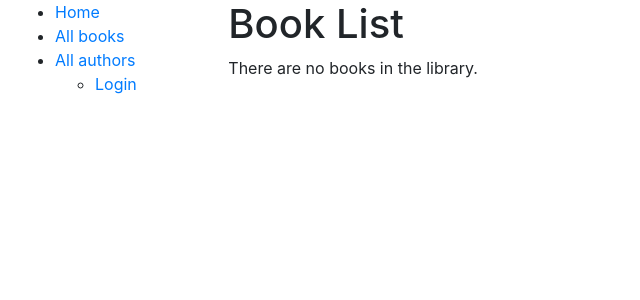
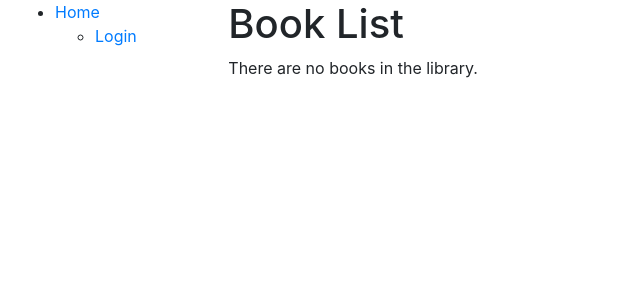
Before and after one commit to jf099005/locallibrary_template, a Django app: page /catalog/books/ in a window 1280 px wide. Shown: the top 300 px of the page, without its empty margins (0-640 px from the left). Run offline with Django 5.2, Linux system fonts and the light colour scheme; data that the repository does not hold is empty; some libraries are stand-ins or nearby versions.

Commit message:
modified:   locallibrary/db.sqlite3 	modified:   locallibrary/templates/base_generic.html

```diff
--- a/locallibrary/templates/base_generic.html
+++ b/locallibrary/templates/base_generic.html
@@ -22,13 +22,11 @@
         <div class="col-sm-2">
           {% block sidebar %}
           <ul class="sidebar-nav">
-            <li><a href="{% url 'index' %}">Home</a></li>
-            <li><a href="{% url 'books' %}">All books</a></li>
-            <li><a href="">All authors</a></li>
+            <li><a href="{% url 'main' %}">Home</a></li>
             <ul class="sidebar-nav">
               {% if user.is_authenticated %}
               <li>User: {{ user.get_username }}</li>
-              <form action="{% url 'logout' %}?next={{ request.path }}" method="post" style="display:inline;">
+              <form action="{% url 'logout' %}?next=/" method="post" style="display:inline;">
                 {% csrf_token %}
                 <button type="submit" style="background:none; border:none; color:blue; cursor:pointer;">
                   Logout
```
Also changed, not shown: locallibrary/db.sqlite3.
